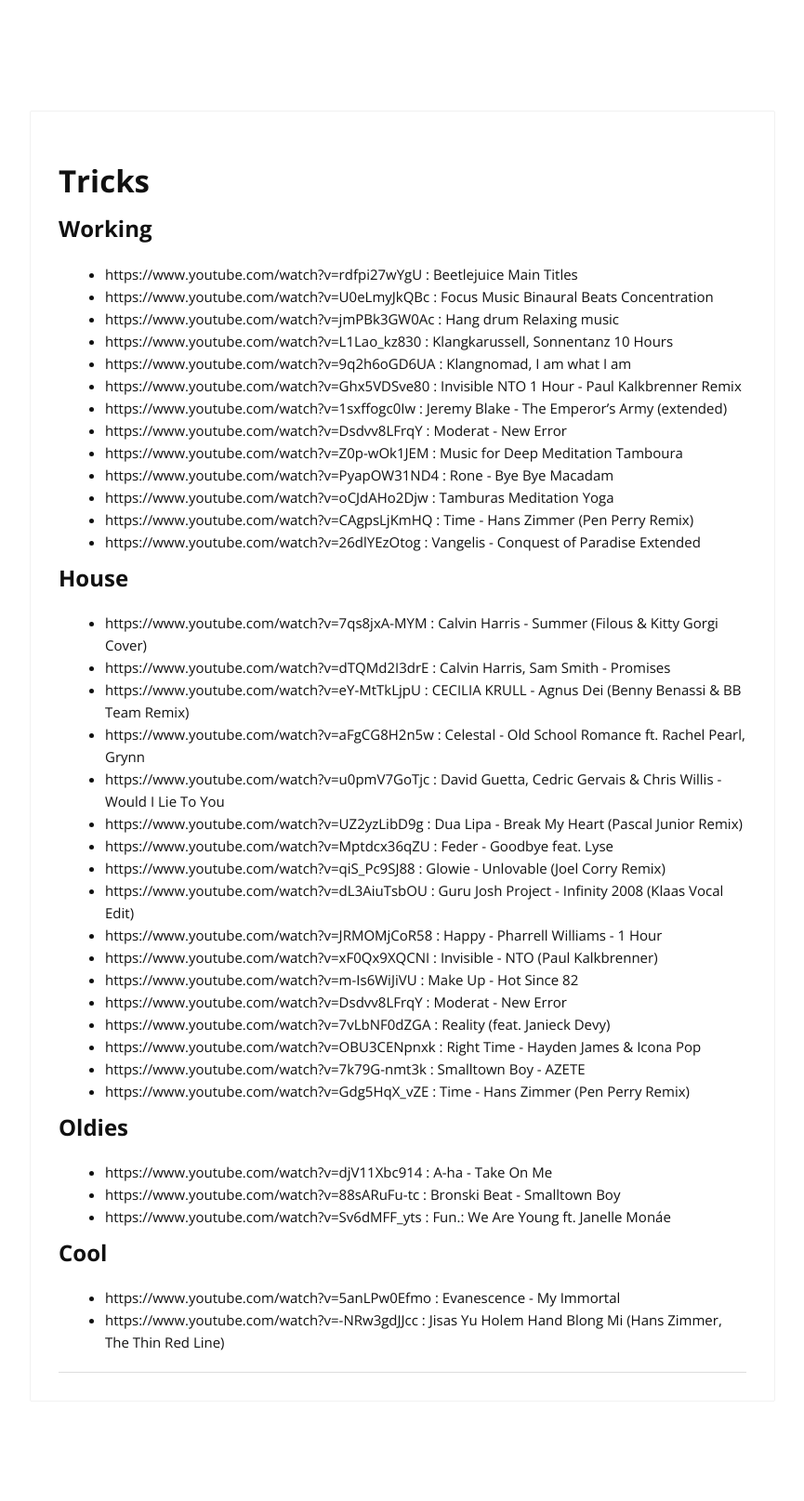
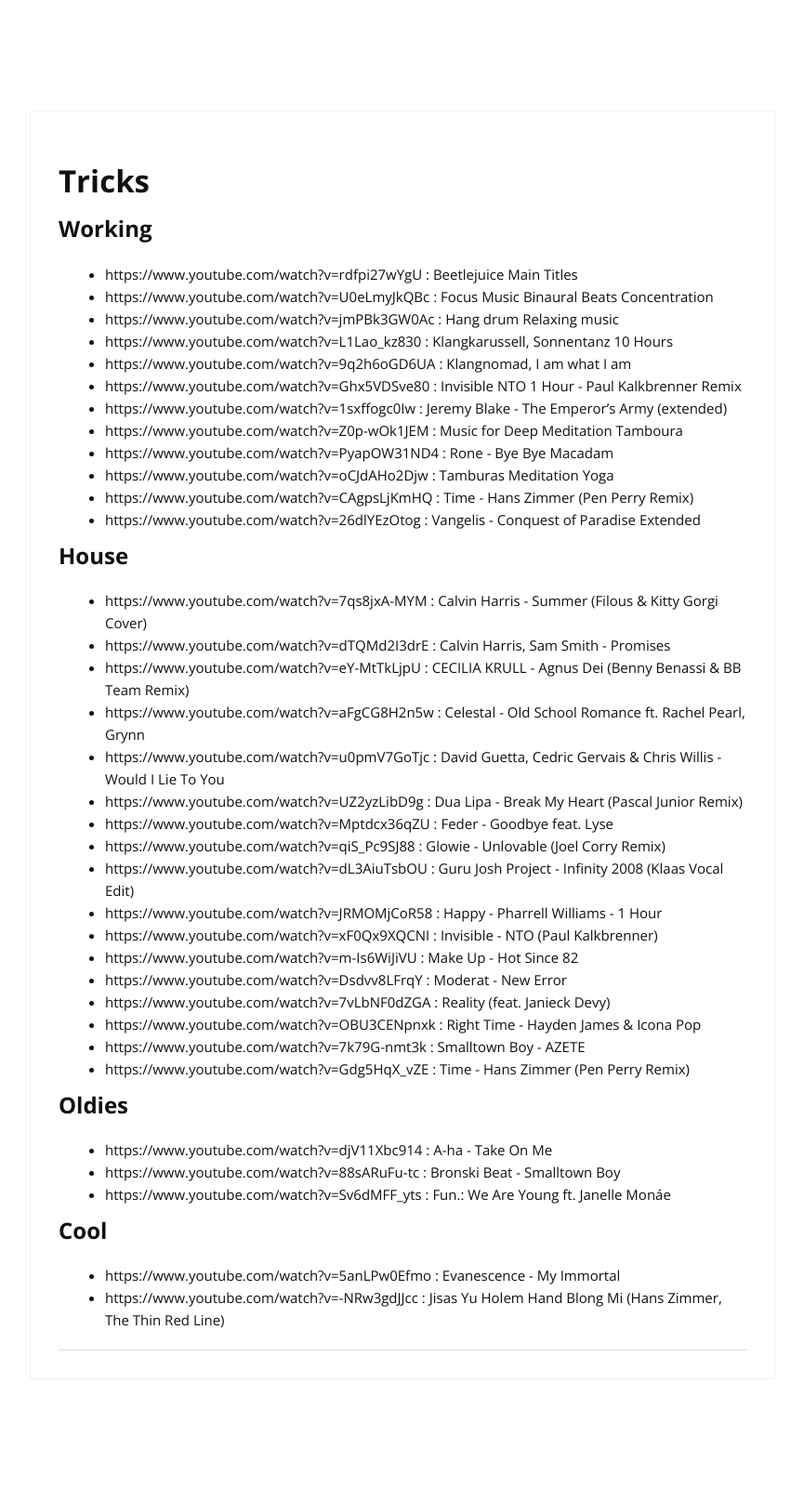
Before and after one commit to cylmat/cylmat.github.io, a Jekyll site: the page built from _pages/musics.md, in a window 1280 px wide. Shown: the whole page at 93% size, without its empty margins (207-1072 px from the left). Built offline with Jekyll 4.4.1, drawn with Linux system fonts in a browser that asks for light colours; nearby versions of some CDN libraries; after the commit the page ends 1591 px from its top, so only the background shows below that.

Commit message:
Update musics.md

```diff
--- a/_pages/musics.md
+++ b/_pages/musics.md
@@ -13,7 +13,6 @@
 - https://www.youtube.com/watch?v=9q2h6oGD6UA : Klangnomad, I am what I am
 - https://www.youtube.com/watch?v=Ghx5VDSve80 : Invisible NTO 1 Hour - Paul Kalkbrenner Remix
 - https://www.youtube.com/watch?v=1sxffogc0Iw : Jeremy Blake - The Emperor's Army (extended)
-- https://www.youtube.com/watch?v=Dsdvv8LFrqY : Moderat - New Error
 - https://www.youtube.com/watch?v=Z0p-wOk1JEM : Music for Deep Meditation Tamboura
 - https://www.youtube.com/watch?v=PyapOW31ND4 : Rone - Bye Bye Macadam
 - https://www.youtube.com/watch?v=oCJdAHo2Djw : Tamburas Meditation Yoga
```
